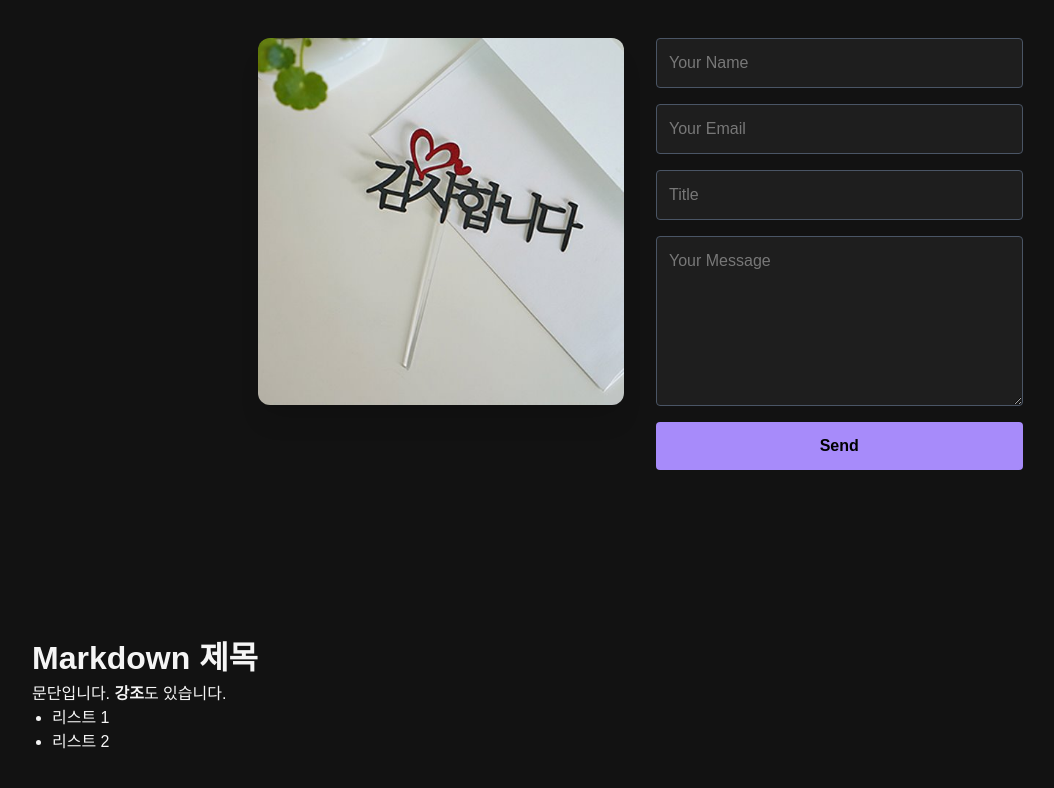
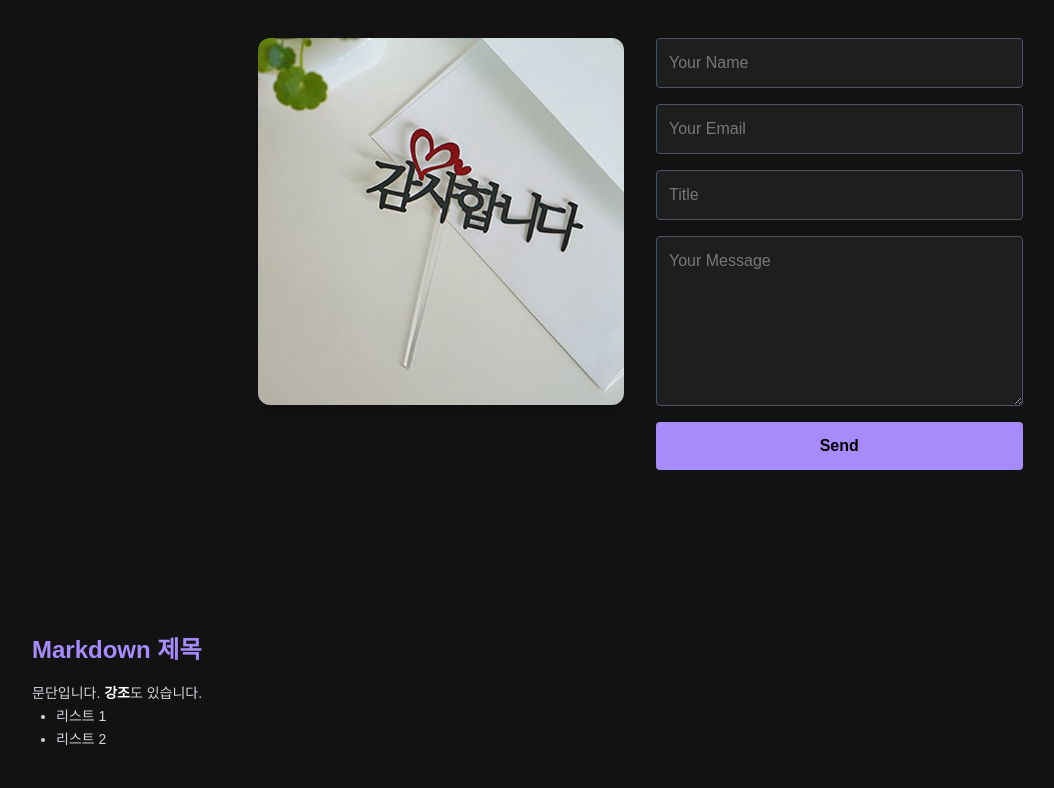
Before and after one commit to Siabel/portfolio_site, a Next.js app: page / in a window 1280 px wide. Shown: the part 4540-5328 px from the top of the page, without its empty margins (0-1054 px from the left). Built offline with nearby package versions, Linux system fonts and the light colour scheme.

Commit message:
feat: modal animation markdown custom

```diff
--- a/src/app/globals.css
+++ b/src/app/globals.css
@@ -20,12 +20,25 @@ body {
   transform: rotateY(180deg);
 }
 
-.prose h1, .prose h2, .prose h3, .prose h4, .prose h5, .prose h6 {
-  font-size: revert;
-  font-weight: revert;
+/* 마크다운 커스터마이징 */
+.prose h1 {
+  @apply text-2xl text-[var(--color-primary)] font-bold mb-4;
 }
-
-.prose ul, .prose ol {
-  list-style: revert;
-  margin-left: 1.25rem;
+.prose h2 {
+  @apply text-xl text-[var(--color-primary)] font-bold mt-6 mb-2;
 }
+.prose h3 {
+  @apply text-lg text-[var(--color-primary)] mt-6 mb-2;
+}
+.prose p {
+  @apply text-sm text-gray-300 leading-relaxed;
+}
+.prose ul {
+  @apply list-disc ml-6 mb-4;
+}
+.prose li {
+  @apply text-sm text-gray-300 leading-relaxed;
+}
+.prose strong {
+  @apply text-white;
+}
--- a/src/components/Modal/Modal.tsx
+++ b/src/components/Modal/Modal.tsx
@@ -1,6 +1,8 @@
 'use client'
 
 import * as Dialog from '@radix-ui/react-dialog'
+import { AnimatePresence, motion } from 'framer-motion'
+import { useState } from 'react'
 
 export default function Modal({
   triggerText,
@@ -11,8 +13,10 @@ export default function Modal({
   children: React.ReactNode
   preventFlip?: boolean
 }) {
+  const [open, setOpen] = useState(false)
+
   return (
-    <Dialog.Root>
+    <Dialog.Root open={open} onOpenChange={setOpen}>
       <Dialog.Trigger asChild>
         <button
           onClick={(e) => preventFlip && e.stopPropagation()}
@@ -21,22 +25,44 @@ export default function Modal({
           {triggerText}
         </button>
       </Dialog.Trigger>
-      <Dialog.Portal>
-        <Dialog.Overlay className="fixed inset-0 bg-black/50 z-40 backdrop-blur-sm" />
-        <Dialog.Content
+
+      <AnimatePresence>
+        {open && (
+          <Dialog.Portal forceMount>
+            <Dialog.Overlay asChild>
+              <motion.div
+                className="fixed inset-0 bg-black/50 z-40 backdrop-blur-sm"
+                initial={{ opacity: 0 }}
+                animate={{ opacity: 1 }}
+                exit={{ opacity: 0 }}
+                transition={{ duration: 0.25 }}
+              />
+            </Dialog.Overlay>
+
+            <Dialog.Content asChild>
+              <motion.div
                 onClick={(e) => e.stopPropagation()}
+                initial={{ opacity: 0, scale: 0.95 }}
+                animate={{ opacity: 1, scale: 1 }}
+                exit={{ opacity: 0, scale: 0.95 }}
+                transition={{ duration: 0.3, ease: 'easeOut' }}
                 className="fixed top-1/2 left-1/2 w-[100vw] h-[80vh] max-w-5xl overflow-auto -translate-x-1/2 -translate-y-1/2 z-50 bg-[#121212] p-6 rounded-xl shadow-xl text-white"
               >
                 <Dialog.Title className="sr-only">프로젝트 상세 보기</Dialog.Title>
                 <Dialog.Description className="sr-only">
                   프로젝트의 이미지 슬라이드 또는 Summary 내용을 보여줍니다.
                 </Dialog.Description>
+
                 {children}
+
                 <Dialog.Close className="absolute top-4 right-4 text-white text-xl hover:text-[var(--color-primary)] hover:cursor-pointer">
                   ✕
                 </Dialog.Close>
+              </motion.div>
             </Dialog.Content>
           </Dialog.Portal>
+        )}
+      </AnimatePresence>
     </Dialog.Root>
   )
 }
```
Also changed, not shown: public/project/Algonion/algonion.md (+0 -10 lines), public/project/Monee/monee.md (+0 -10 lines), public/project/Socrates/socrates.md (+0 -10 lines). Lines whose indentation alone changed are shown as unchanged.
